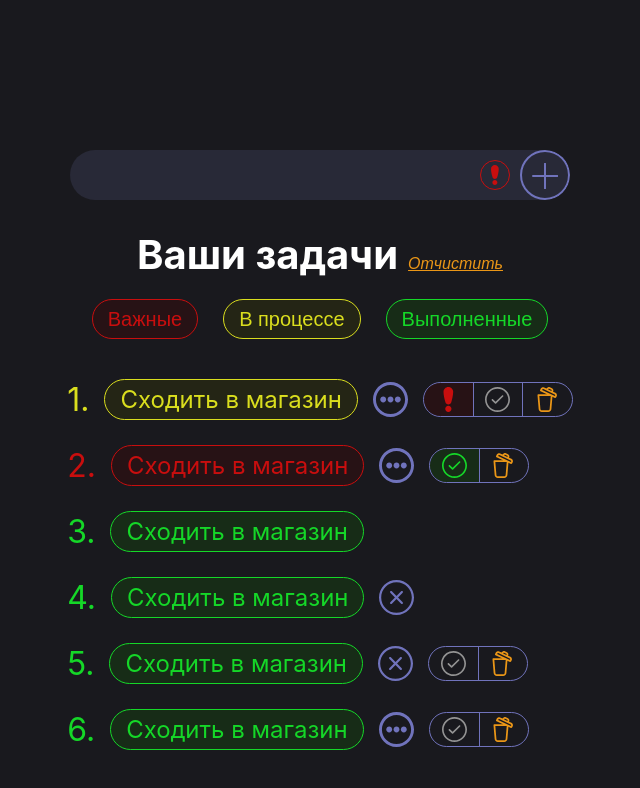
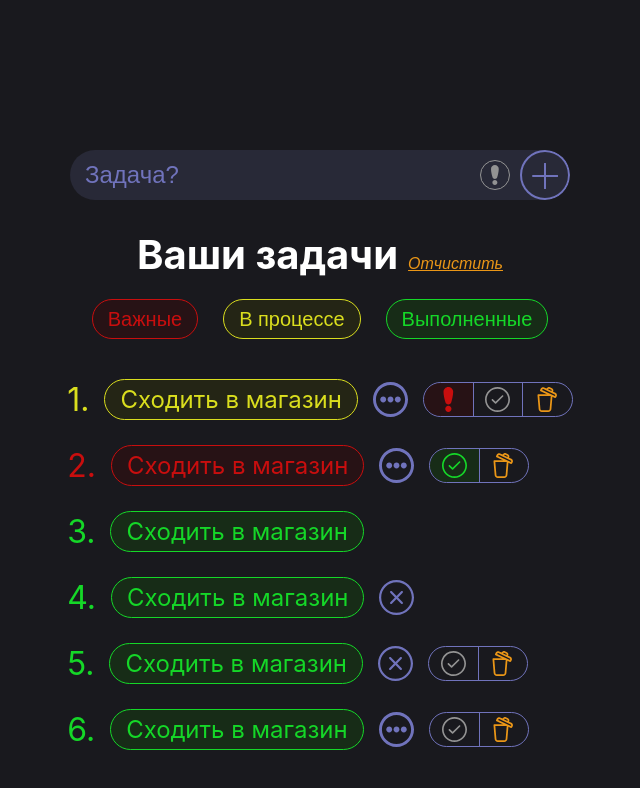
Before and after one commit to StMelik/vue-todo-app, a Vue app: page / in a window 1280 px wide. Shown: the top 788 px of the page, without its empty margins (320-960 px from the left). Built offline with nearby package versions, Linux system fonts and the light colour scheme.

Commit message:
feat: настроить форму vuex

```diff
--- a/src/components/FormAdd/FormAdd.scss
+++ b/src/components/FormAdd/FormAdd.scss
@@ -17,6 +17,10 @@
         padding: 0 5px 0 15px;
         border: none;
         border-radius: 25px 0 0 25px;
+
+        &::placeholder {
+            color: $input;
+        }
     }
 
     &__important-button {
@@ -28,7 +32,7 @@
         flex-shrink: 0;
         @extend %btn;
 
-        &.active {
+        &_active {
             background-image: url('../../assets/images/icons/important-button-active-icon.svg');
         }
     }
--- a/src/components/FormAdd/FormAdd.vue
+++ b/src/components/FormAdd/FormAdd.vue
@@ -1,14 +1,59 @@
 <template>
-  <form class="form-add" @submit.prevent>
-      <input class="form-add__input" type="text">
-      <button class="form-add__important-button active" type="button"></button>
+  <form class="form-add" @submit.prevent="handleSubmitForm">
+      <input
+        class="form-add__input"
+        type="text"
+        placeholder="Задача?"
+        required
+        :value="task"
+        @input="setTask($event.target.value)"
+      >
+      <button
+        class="form-add__important-button"
+        :class="isImortantTask && 'form-add__important-button_active'"
+        type="button"
+        @click="handleIsImortantTask"
+      ></button>
       <button class="form-add__add-button"></button>
   </form>
 </template>
 
 <script>
+import { mapMutations, mapState } from 'vuex';
+
 export default {
 
+
+  computed: {
+    ...mapState({
+      task: state => state.appStatus.task,
+      isImortantTask: state => state.appStatus.isImortantTask,
+    })
+  },
+
+  methods: {
+    ...mapMutations({
+      setTask: 'appStatus/setTask',
+      setIsImortantTask: 'appStatus/setIsImortantTask',
+    }),
+
+    handleIsImortantTask() {
+      if (!this.isImortantTask) {
+        this.setIsImortantTask(true)
+      } else {
+        this.setIsImortantTask(false)
+      }
+    },
+
+    handleSubmitForm() {
+      console.log(`Добавленна задача: ${this.task}`);
+      this.setTask('')
+    }
+  },
+
+  mounted() {
+    console.log(this.task);
+  }
 }
 </script>
 
--- /dev/null
+++ b/src/store/appStatus.js
@@ -0,0 +1,33 @@
+export default {
+    namespaced: 'appStatus',
+
+    state: {
+        task: '',
+        isImortantTask: false,
+        filter: {
+            hasImportant: true,
+            hasProcess: true,
+            hasDone: false,
+        }
+    },
+    getters: {
+    },
+    mutations: {
+        setTask(state, payload) {
+            state.task = payload
+        },
+
+        setIsImortantTask(state, payload) {
+            state.isImortantTask = payload
+        },
+
+        setFilter(state, payload) {
+            state.filter = {
+                ...state.filter,
+                payload
+            }
+        },
+    },
+    actions: {
+    }
+}
--- a/src/store/index.js
+++ b/src/store/index.js
@@ -1,4 +1,6 @@
 import { createStore } from 'vuex'
+import appStatus from './appStatus'
+import taskData from './taskData'
 
 export default createStore({
   state: {
@@ -10,5 +12,7 @@ export default createStore({
   actions: {
   },
   modules: {
+    appStatus,
+    taskData,
   }
 })
--- /dev/null
+++ b/src/store/taskData.js
@@ -0,0 +1,13 @@
+export default {
+    namespaced: 'taskData',
+
+    state: {
+
+    },
+    getters: {
+    },
+    mutations: {
+    },
+    actions: {
+    }
+}
```
